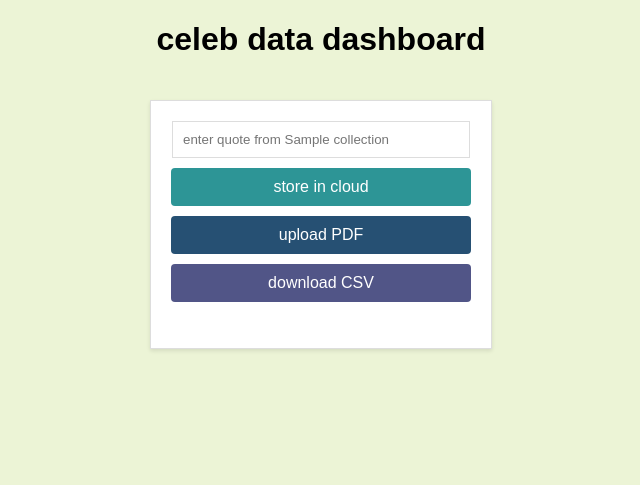
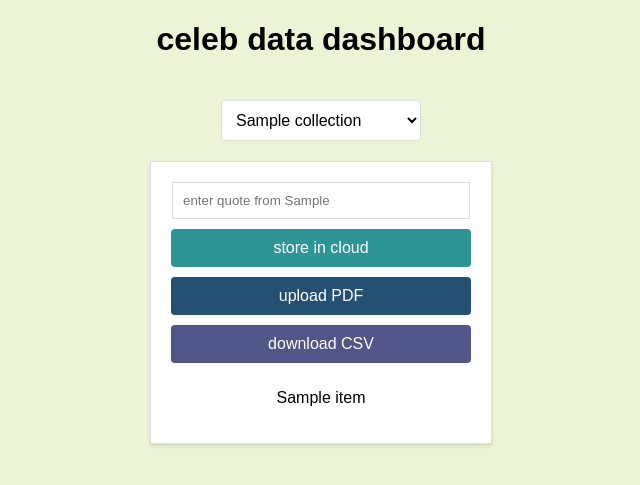
Before and after one commit to TobyFenn/data-dashboard, a Flask app: template pythonProject/templates/index.html in a window 1280 px wide. Shown: the top 485 px of the page, without its empty margins (319-959 px from the left). Run offline with Flask 3, Linux system fonts and the light colour scheme; the template is opened without the code that fills it: most values are stand-ins (such as "Sample title", 1, 10 or a date in 2020).

Commit message:
selection dropdown

```diff
--- a/pythonProject/app.py
+++ b/pythonProject/app.py
@@ -13,22 +13,20 @@ app = Flask(__name__)
 
 @app.route('/', methods=['GET', 'POST'])
 def index():
-    collections = ['justin bieber', 'paris hilton', 'ice spice']
-    data = {}
+    collections = [col.id for col in db.collections()]  # Fetch all collection names
+    selected_collection = request.args.get('collection') or collections[0]
 
     if request.method == 'POST':
-        for collection in collections:
-            item = request.form.get(f'item_{collection}')
-            if item:
-                db.collection(collection).add({'item': item})
+        item = request.form.get('item')
+        if item:
+            db.collection(selected_collection).add({'item': item})
+        # Redirect while preserving the selected collection
+        return redirect(url_for('index', collection=selected_collection))
 
-        return redirect(url_for('index'))
+    items = db.collection(selected_collection).stream()
+    data = [doc.to_dict() for doc in items]
 
-    for collection in collections:
-        docs = db.collection(collection).stream()
-        data[collection] = [doc.to_dict() for doc in docs]
-
-    return render_template('index.html', data=data)
+    return render_template('index.html', collections=collections, selected_collection=selected_collection, items=data)
 
 @app.route('/download/<collection_name>')
 def download_csv(collection_name):
--- a/pythonProject/static/style.css
+++ b/pythonProject/static/style.css
@@ -98,3 +98,22 @@ button {
     font-size: 14px;
     color: #555;
 }
+
+.collection-selector {
+    padding: 10px;
+    border: 1px solid #ddd;
+    border-radius: 4px;
+    background-color: white;
+    font-size: 16px;
+    margin-bottom: 20px; /* Space between selector and box */
+    width: 200px; /* Adjust as needed */
+    margin: auto; /* Center the selector */
+    display: block; /* Makes it a block element */
+}
+
+.container {
+    display: flex;
+    flex-direction: column;
+    align-items: center;
+    justify-content: center;
+}
--- a/pythonProject/templates/index.html
+++ b/pythonProject/templates/index.html
@@ -10,16 +10,22 @@
 <body>
     <h1>celeb data dashboard</h1>
     <div class="container">
-        {% for collection, items in data.items() %}
+        <form method="GET" action="/">
+            <select name="collection" onchange="this.form.submit()" class="collection-selector">
+                {% for collection in collections %}
+                    <option value="{{ collection }}" {% if collection == selected_collection %}selected{% endif %}>{{ collection }}</option>
+                {% endfor %}
+            </select>
+        </form>
         <div class="box">
-                <form method="POST" action="/">
-                    <input type="text" name="item_{{ collection }}" placeholder="enter quote from {{ collection }}" autocomplete="off">
+            <form method="POST" action="/?collection={{ selected_collection }}">
+                <input type="text" name="item" placeholder="enter quote from {{ selected_collection }}" autocomplete="off">
                 <div class="button-group">
                     <button class="store-btn" type="submit">store in cloud</button>
-                        <input type="file" id="pdfUpload_{{ collection }}" name="pdfUpload" accept="application/pdf" style="display: none;" onchange="handleFileSelect(event, '{{ collection }}')">
-                        <label for="pdfUpload_{{ collection }}" class="upload-btn">upload PDF</label>
-                        <button type="button" onclick="downloadCSV('{{ collection }}')" class="download-btn">download CSV</button>
-                        <span id="fileLabel_{{ collection }}"></span>
+                    <input type="file" id="pdfUpload" name="pdfUpload" accept="application/pdf" style="display: none;" onchange="handleFileSelect(event, '{{ selected_collection }}')">
+                    <label for="pdfUpload" class="upload-btn">upload PDF</label>
+                    <button type="button" onclick="downloadCSV('{{ selected_collection }}')" class="download-btn">download CSV</button>
+                    <span id="fileLabel"></span>
                 </div>
             </form>
             <ul>
@@ -28,7 +34,6 @@
                 {% endfor %}
             </ul>
         </div>
-        {% endfor %}
     </div>
     <script>
         function downloadCSV(collectionName) {
```
Lines whose indentation alone changed are shown as unchanged.
